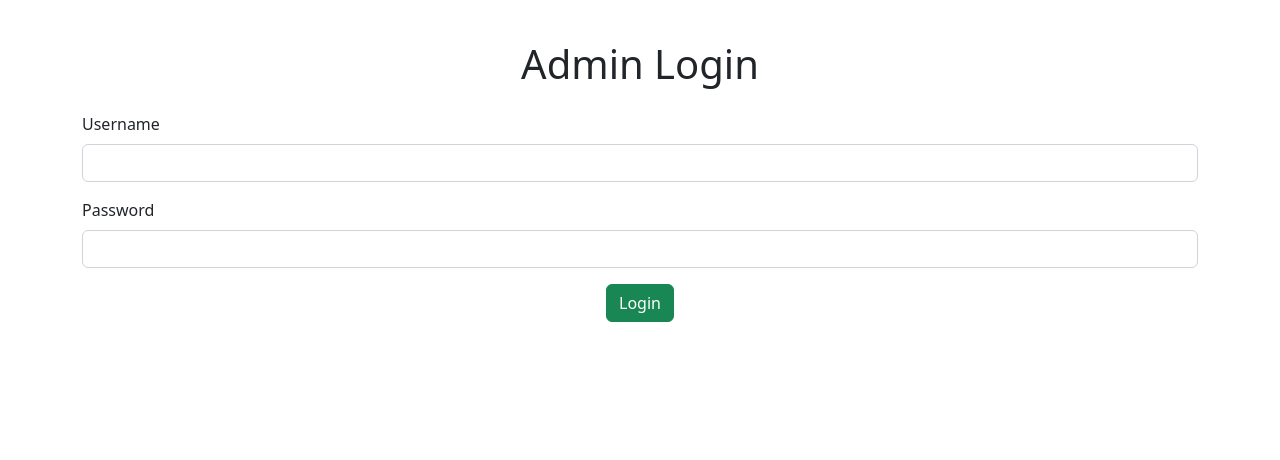
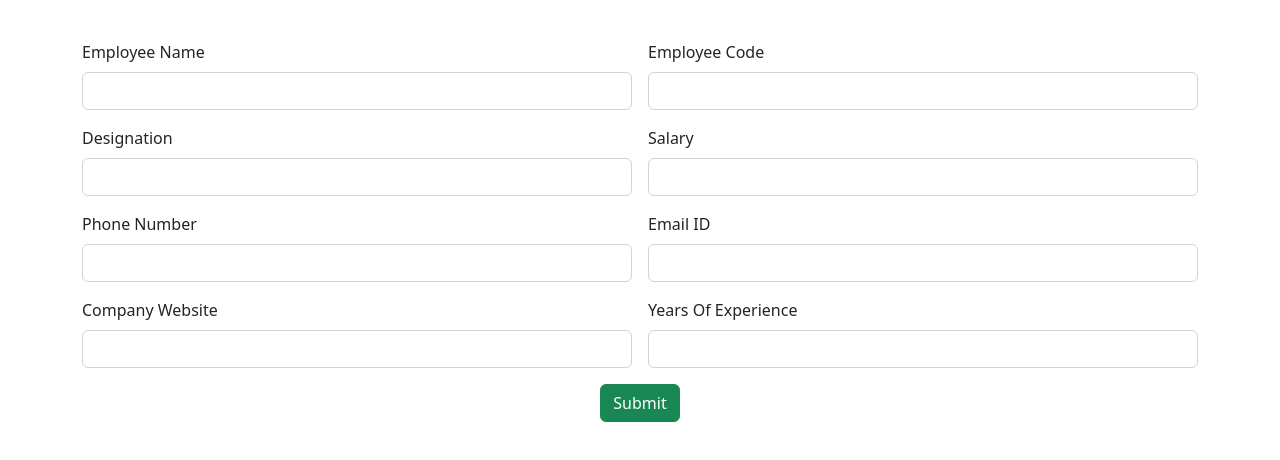
Before and after one commit to jeevaann1999/EmployeeApp-Angular, an Angular app: page / in a window 1280 px wide. Shown: the top 460 px of the page. Built offline with nearby package versions, Linux system fonts and the light colour scheme.

Commit message:
add employee

```diff
--- /dev/null
+++ b/src/app/add-employee/add-employee.component.html
@@ -0,0 +1,43 @@
+<div class="container">
+    <div class="row">
+        <div class="col col-12 col-sm-12 col-md-12 col-lg-12 col-xl-12 col-xxl-12">
+            <div class="row g-3 mt-4">
+                <div class="col col-12 col-sm-6 col-md-6 col-lg-6 col-xl-6 col-xxl-6">
+                    <label for="" class="form-label">Employee Name</label>
+                    <input type="text" class="form-control">
+                </div>
+                <div class="col col-12 col-sm-6 col-md-6 col-lg-6 col-xl-6 col-xxl-6">
+                    <label for="" class="form-label">Employee Code</label>
+                    <input type="text" class="form-control">
+                </div>
+                <div class="col col-12 col-sm-6 col-md-6 col-lg-6 col-xl-6 col-xxl-6">
+                    <label for="" class="form-label">Designation</label>
+                    <input type="text" class="form-control">
+                </div>
+                <div class="col col-12 col-sm-6 col-md-6 col-lg-6 col-xl-6 col-xxl-6">
+                    <label for="" class="form-label">Salary</label>
+                    <input type="text" class="form-control">
+                </div>
+                <div class="col col-12 col-sm-6 col-md-6 col-lg-6 col-xl-6 col-xxl-6">
+                    <label for="" class="form-label">Phone Number</label>
+                    <input type="text" class="form-control">
+                </div>
+                <div class="col col-12 col-sm-6 col-md-6 col-lg-6 col-xl-6 col-xxl-6">
+                    <label for="" class="form-label">Email ID</label>
+                    <input type="text" class="form-control">
+                </div>
+                <div class="col col-12 col-sm-6 col-md-6 col-lg-6 col-xl-6 col-xxl-6">
+                    <label for="" class="form-label">Company Website</label>
+                    <input type="text" class="form-control">
+                </div>
+                <div class="col col-12 col-sm-6 col-md-6 col-lg-6 col-xl-6 col-xxl-6">
+                    <label for="" class="form-label">Years Of Experience</label>
+                    <input type="text" class="form-control">
+                </div>
+                <div class="col col-12 col-sm-12 col-md-12 col-lg-12 col-xl-12 col-xxl-12 text-center">
+                    <button class="btn btn-success">Submit</button>
+                </div>
+            </div>
+        </div>
+    </div>
+</div>
--- a/src/app/app.component.html
+++ b/src/app/app.component.html
@@ -1,2 +1,2 @@
-<app-admin-login></app-admin-login>
+<app-add-employee></app-add-employee>
 <router-outlet></router-outlet>
--- a/src/app/app.module.ts
+++ b/src/app/app.module.ts
@@ -4,11 +4,13 @@
 import { AppRoutingModule } from './app-routing.module';
 import { AppComponent } from './app.component';
 import { AdminLoginComponent } from './admin-login/admin-login.component';
+import { AddEmployeeComponent } from './add-employee/add-employee.component';
 
 @NgModule({
   declarations: [
     AppComponent,
-    AdminLoginComponent
+    AdminLoginComponent,
+    AddEmployeeComponent
   ],
   imports: [
     BrowserModule,
```
Also changed, not shown: src/app/add-employee/add-employee.component.ts (added, +10 -0 lines), src/app/add-employee/add-employee.component.css (added).
